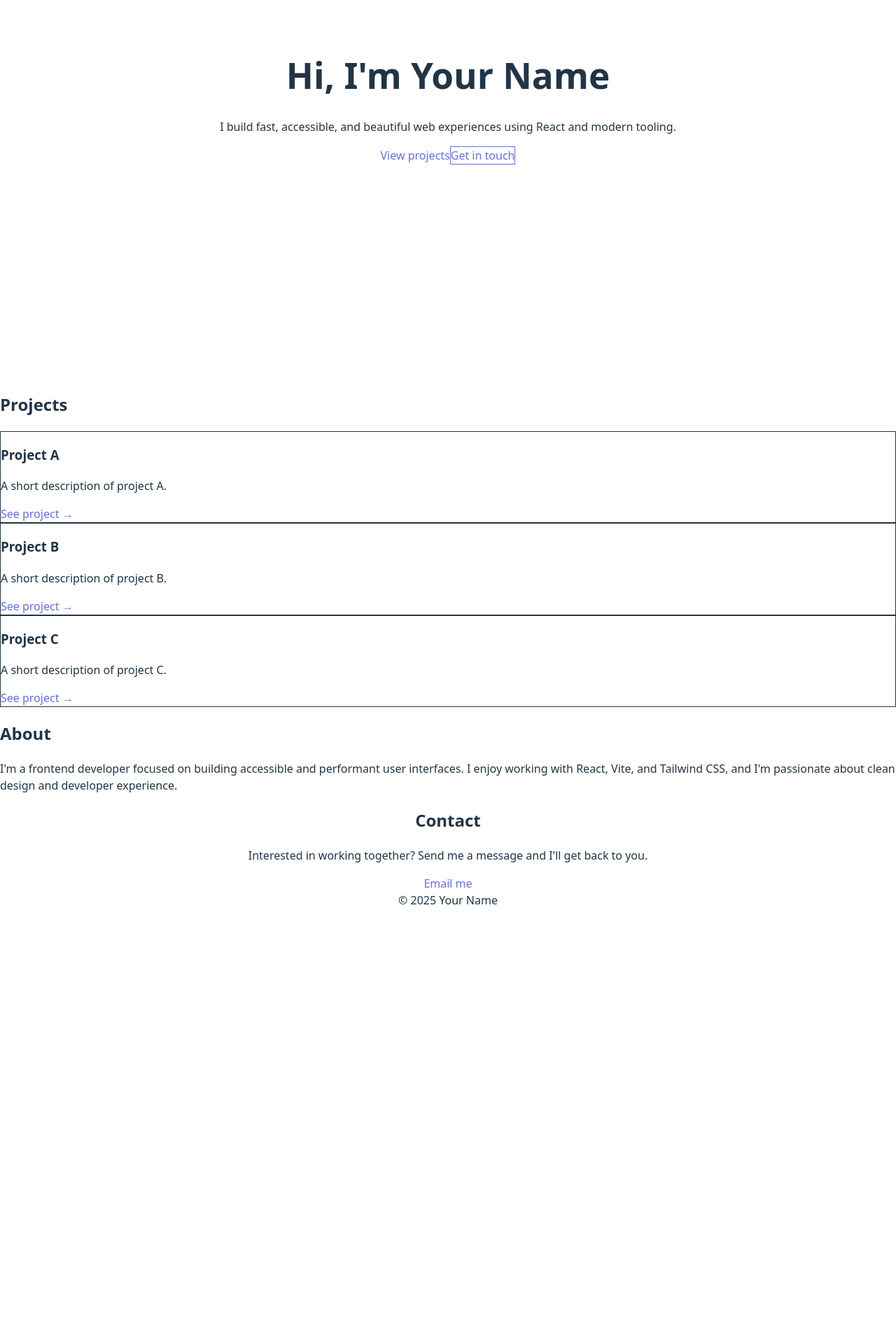
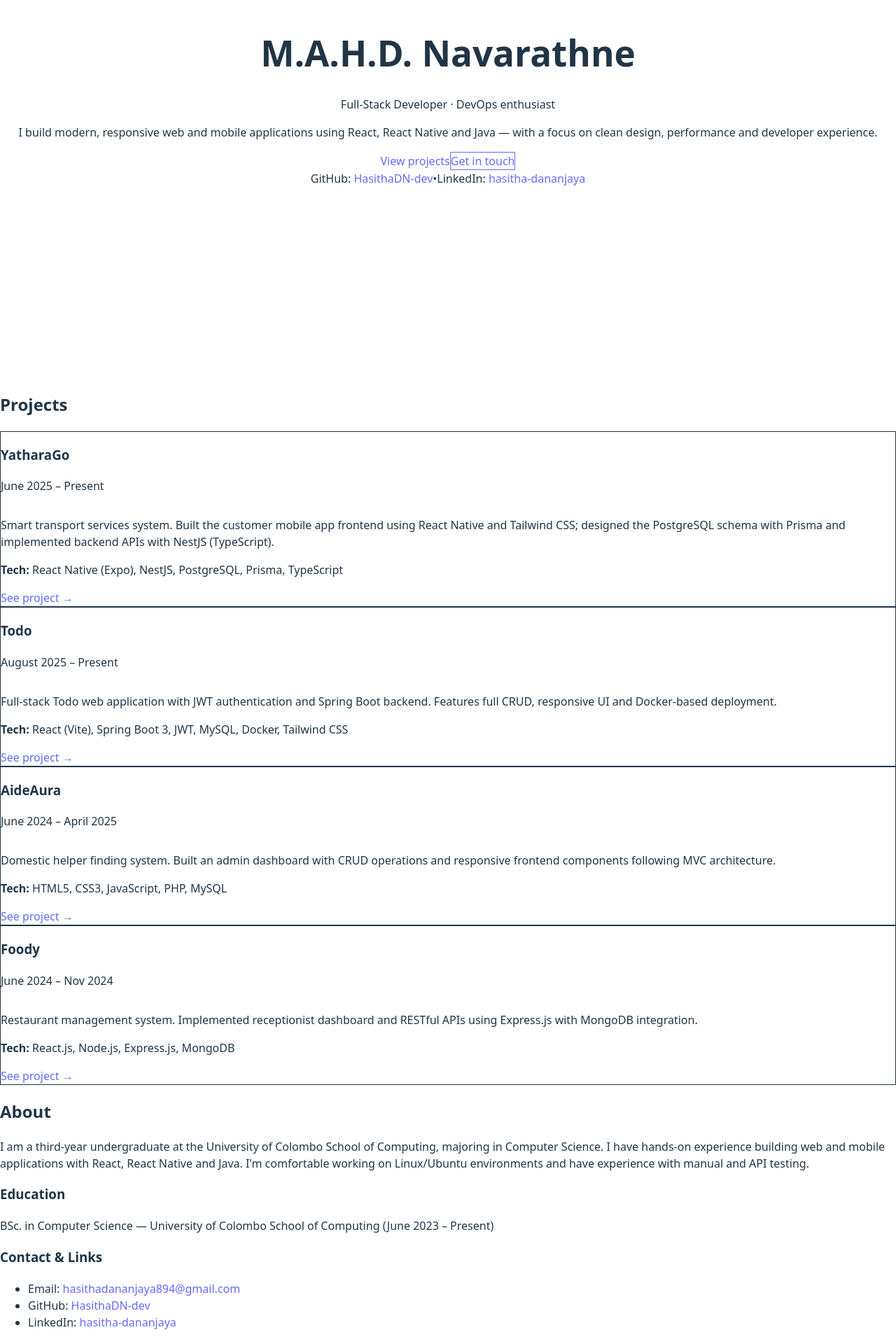
Before and after one commit to HasithaDN-dev/portfolio, a React (Vite) app: page / in a window 1280 px wide. Shown: the part 260-2180 px from the top of the page at 70% size. Before the commit the page ends 1558 px from the top, so only its background shows below. Built offline with nearby package versions, Linux system fonts and the light colour scheme.

Commit message:
feat(site): implement portfolio pages from Project_details.md (hero, about, projects, contact)

```diff
--- a/src/App.jsx
+++ b/src/App.jsx
@@ -11,7 +11,7 @@ export default function App() {
       <Projects />
       <About />
       <Contact />
-      <footer className="text-center py-8 text-sm text-gray-500">© {new Date().getFullYear()} Your Name</footer>
+      <footer className="text-center py-8 text-sm text-gray-500">© {new Date().getFullYear()} M.A.H.D. Navarathne</footer>
     </div>
   )
 }
--- a/src/components/About.jsx
+++ b/src/components/About.jsx
@@ -5,7 +5,17 @@ export default function About() {
     <section className="py-16 bg-gray-50">
       <div className="max-w-3xl mx-auto px-6">
         <h2 className="text-2xl font-bold mb-4">About</h2>
-        <p className="text-gray-700">I'm a frontend developer focused on building accessible and performant user interfaces. I enjoy working with React, Vite, and Tailwind CSS, and I'm passionate about clean design and developer experience.</p>
+        <p className="text-gray-700">I am a third-year undergraduate at the University of Colombo School of Computing, majoring in Computer Science. I have hands-on experience building web and mobile applications with React, React Native and Java. I'm comfortable working on Linux/Ubuntu environments and have experience with manual and API testing.</p>
+
+        <h3 className="text-xl font-semibold mt-6">Education</h3>
+        <p className="text-gray-700 mt-2">BSc. in Computer Science — University of Colombo School of Computing (June 2023 – Present)</p>
+
+        <h3 className="text-xl font-semibold mt-6">Contact & Links</h3>
+        <ul className="text-gray-700 mt-2 space-y-1">
+          <li>Email: <a className="text-indigo-600" href="mailto:hasithadananjaya894@gmail.com">hasithadananjaya894@gmail.com</a></li>
+          <li>GitHub: <a className="text-indigo-600" href="https://github.com/HasithaDN-dev">HasithaDN-dev</a></li>
+          <li>LinkedIn: <a className="text-indigo-600" href="https://www.linkedin.com/in/hasitha-dananjaya-92b873284/">hasitha-dananjaya</a></li>
+        </ul>
       </div>
     </section>
   )
--- a/src/components/Contact.jsx
+++ b/src/components/Contact.jsx
@@ -5,8 +5,13 @@ export default function Contact() {
     <section id="contact" className="py-16 bg-white">
       <div className="max-w-3xl mx-auto px-6 text-center">
         <h2 className="text-2xl font-bold mb-4">Contact</h2>
-        <p className="text-gray-700 mb-6">Interested in working together? Send me a message and I'll get back to you.</p>
-        <a className="inline-block bg-indigo-600 text-white px-5 py-3 rounded" href="mailto:your@email.com">Email me</a>
+        <p className="text-gray-700 mb-6">Interested in collaborating or hiring? Feel free to reach out — I typically respond within a few business days.</p>
+        <a className="inline-block bg-indigo-600 text-white px-5 py-3 rounded" href="mailto:hasithadananjaya894@gmail.com">Email me</a>
+
+        <div className="mt-6 text-sm text-gray-600">
+          <p>GitHub: <a className="text-indigo-600" href="https://github.com/HasithaDN-dev">HasithaDN-dev</a></p>
+          <p>LinkedIn: <a className="text-indigo-600" href="https://www.linkedin.com/in/hasitha-dananjaya-92b873284/">hasitha-dananjaya</a></p>
+        </div>
       </div>
     </section>
   )
--- a/src/components/Hero.jsx
+++ b/src/components/Hero.jsx
@@ -4,11 +4,17 @@ export default function Hero() {
   return (
     <header className="min-h-screen flex items-center bg-gradient-to-b from-white to-gray-100">
       <div className="max-w-4xl mx-auto px-6 py-24 text-center">
-        <h1 className="text-4xl sm:text-5xl font-extrabold text-gray-900 mb-4">Hi, I'm Your Name</h1>
-        <p className="text-lg text-gray-700 mb-6">I build fast, accessible, and beautiful web experiences using React and modern tooling.</p>
+        <h1 className="text-4xl sm:text-5xl font-extrabold text-gray-900 mb-4">M.A.H.D. Navarathne</h1>
+        <p className="text-xl text-gray-700 mb-4">Full‑Stack Developer · DevOps enthusiast</p>
+        <p className="text-lg text-gray-600 mb-6">I build modern, responsive web and mobile applications using React, React Native and Java — with a focus on clean design, performance and developer experience.</p>
         <div className="flex items-center justify-center gap-4">
           <a href="#projects" className="inline-block bg-indigo-600 text-white px-6 py-3 rounded-md shadow hover:bg-indigo-700">View projects</a>
           <a href="#contact" className="inline-block text-indigo-600 border border-indigo-600 px-6 py-3 rounded-md hover:bg-indigo-50">Get in touch</a>
+        </div>
+        <div className="mt-6 text-sm text-gray-500">
+          <span className="mr-3">GitHub: <a className="text-indigo-600" href="https://github.com/HasithaDN-dev">HasithaDN-dev</a></span>
+          <span className="mr-3">•</span>
+          <span>LinkedIn: <a className="text-indigo-600" href="https://www.linkedin.com/in/hasitha-dananjaya-92b873284/">hasitha-dananjaya</a></span>
         </div>
       </div>
     </header>
--- a/src/components/Projects.jsx
+++ b/src/components/Projects.jsx
@@ -1,9 +1,38 @@
 import React from 'react'
 
 const projects = [
-  { id: 1, title: 'Project A', desc: 'A short description of project A.', link: '#' },
-  { id: 2, title: 'Project B', desc: 'A short description of project B.', link: '#' },
-  { id: 3, title: 'Project C', desc: 'A short description of project C.', link: '#' },
+  {
+    id: 1,
+    title: 'YatharaGo',
+    period: 'June 2025 – Present',
+    desc: 'Smart transport services system. Built the customer mobile app frontend using React Native and Tailwind CSS; designed the PostgreSQL schema with Prisma and implemented backend APIs with NestJS (TypeScript).',
+    tech: 'React Native (Expo), NestJS, PostgreSQL, Prisma, TypeScript',
+    link: '#',
+  },
+  {
+    id: 2,
+    title: 'Todo',
+    period: 'August 2025 – Present',
+    desc: 'Full-stack Todo web application with JWT authentication and Spring Boot backend. Features full CRUD, responsive UI and Docker-based deployment.',
+    tech: 'React (Vite), Spring Boot 3, JWT, MySQL, Docker, Tailwind CSS',
+    link: '#',
+  },
+  {
+    id: 3,
+    title: 'AideAura',
+    period: 'June 2024 – April 2025',
+    desc: 'Domestic helper finding system. Built an admin dashboard with CRUD operations and responsive frontend components following MVC architecture.',
+    tech: 'HTML5, CSS3, JavaScript, PHP, MySQL',
+    link: '#',
+  },
+  {
+    id: 4,
+    title: 'Foody',
+    period: 'June 2024 – Nov 2024',
+    desc: 'Restaurant management system. Implemented receptionist dashboard and RESTful APIs using Express.js with MongoDB integration.',
+    tech: 'React.js, Node.js, Express.js, MongoDB',
+    link: '#',
+  },
 ]
 
 export default function Projects() {
@@ -13,9 +42,15 @@ export default function Projects() {
         <h2 className="text-3xl font-bold mb-6">Projects</h2>
         <div className="grid gap-6 md:grid-cols-2">
           {projects.map((p) => (
-            <article key={p.id} className="p-6 border rounded-lg shadow-sm hover:shadow-md transition-shadow">
-              <h3 className="text-xl font-semibold">{p.title}</h3>
-              <p className="text-gray-600 mt-2">{p.desc}</p>
+            <article key={p.id} className="p-6 border rounded-lg shadow-sm hover:shadow-md transition-shadow bg-white">
+              <div className="flex items-start justify-between">
+                <div>
+                  <h3 className="text-xl font-semibold">{p.title}</h3>
+                  <p className="text-sm text-gray-500">{p.period}</p>
+                </div>
+              </div>
+              <p className="text-gray-600 mt-4">{p.desc}</p>
+              <p className="text-sm text-gray-500 mt-3"><strong>Tech:</strong> {p.tech}</p>
               <a className="mt-4 inline-block text-indigo-600" href={p.link}>See project →</a>
             </article>
           ))}
```
